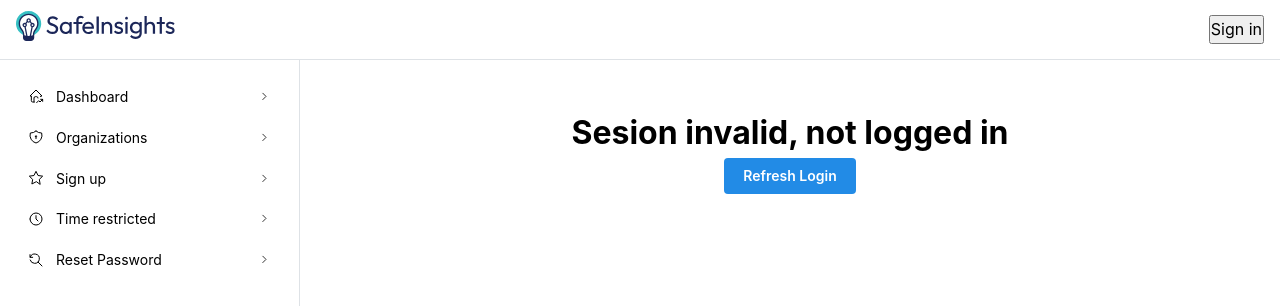
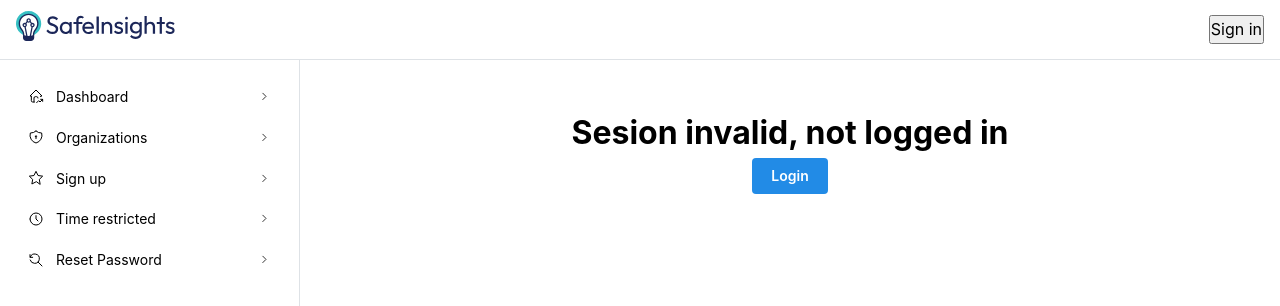
Before and after one commit to philschatz/my-app, a Next.js app: page /timer in a window 1280 px wide. Shown: the top 306 px of the page. Built offline with nearby package versions, Linux system fonts and the light colour scheme; no server answers.

Commit message:
wording for login button

```diff
--- a/src/app/timer/timer.tsx
+++ b/src/app/timer/timer.tsx
@@ -48,11 +48,9 @@ export const Timer: React.FC = () => {
         return (
             <Flex justify="center" align="center" mt="xl" direction="column">
                 <h1>Sesion invalid, {invalidReason}</h1>
-                {!isSignedIn && (
-                    <Button onClick={() => onSignInClick(clerk)}>
-                        Refresh Login
-                    </Button>
-                )}
+                <Button onClick={() => onSignInClick(clerk)}>
+                    {isSignedIn ? 'Refresh Login' : 'Login'}
+                </Button>
             </Flex>
         );
     }
```
